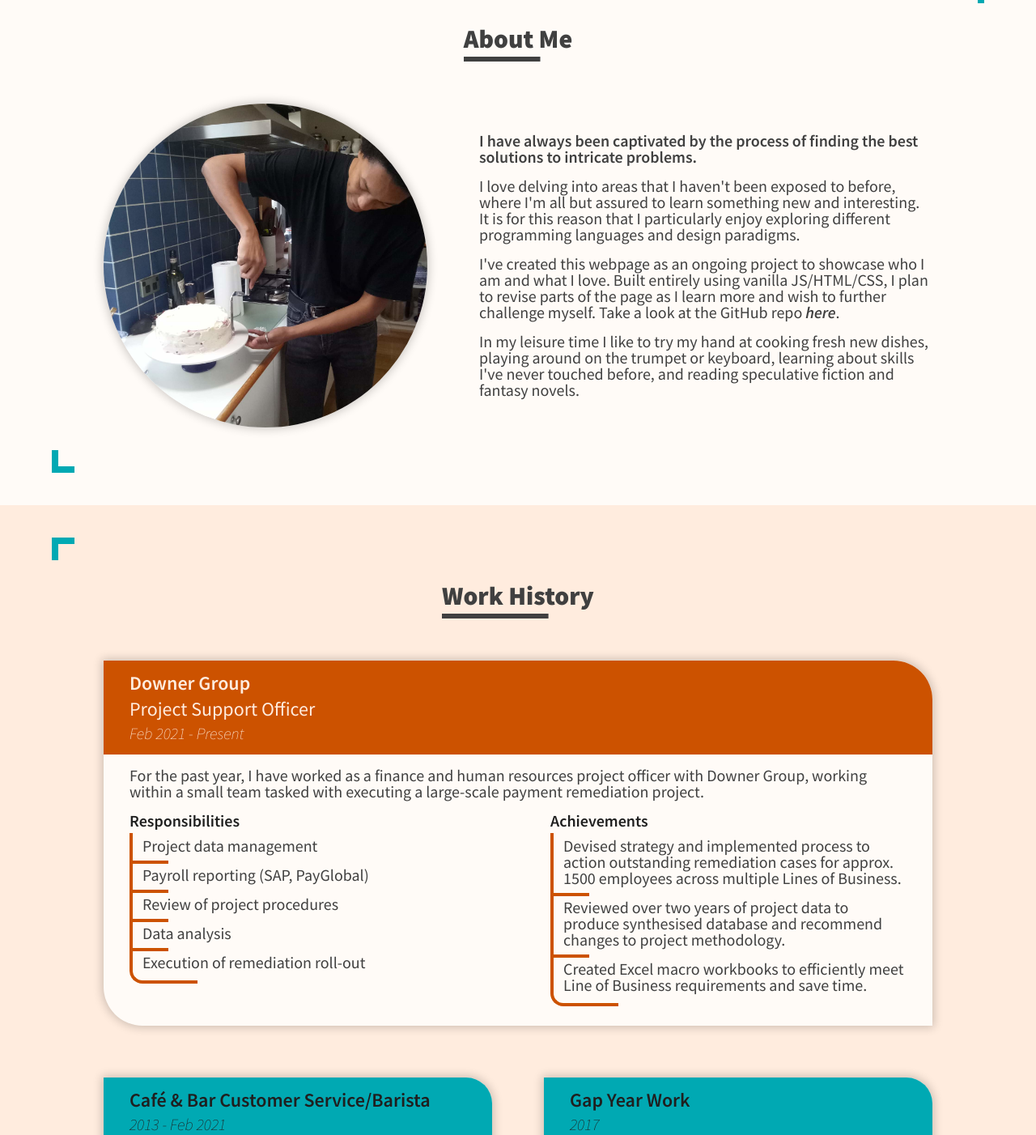
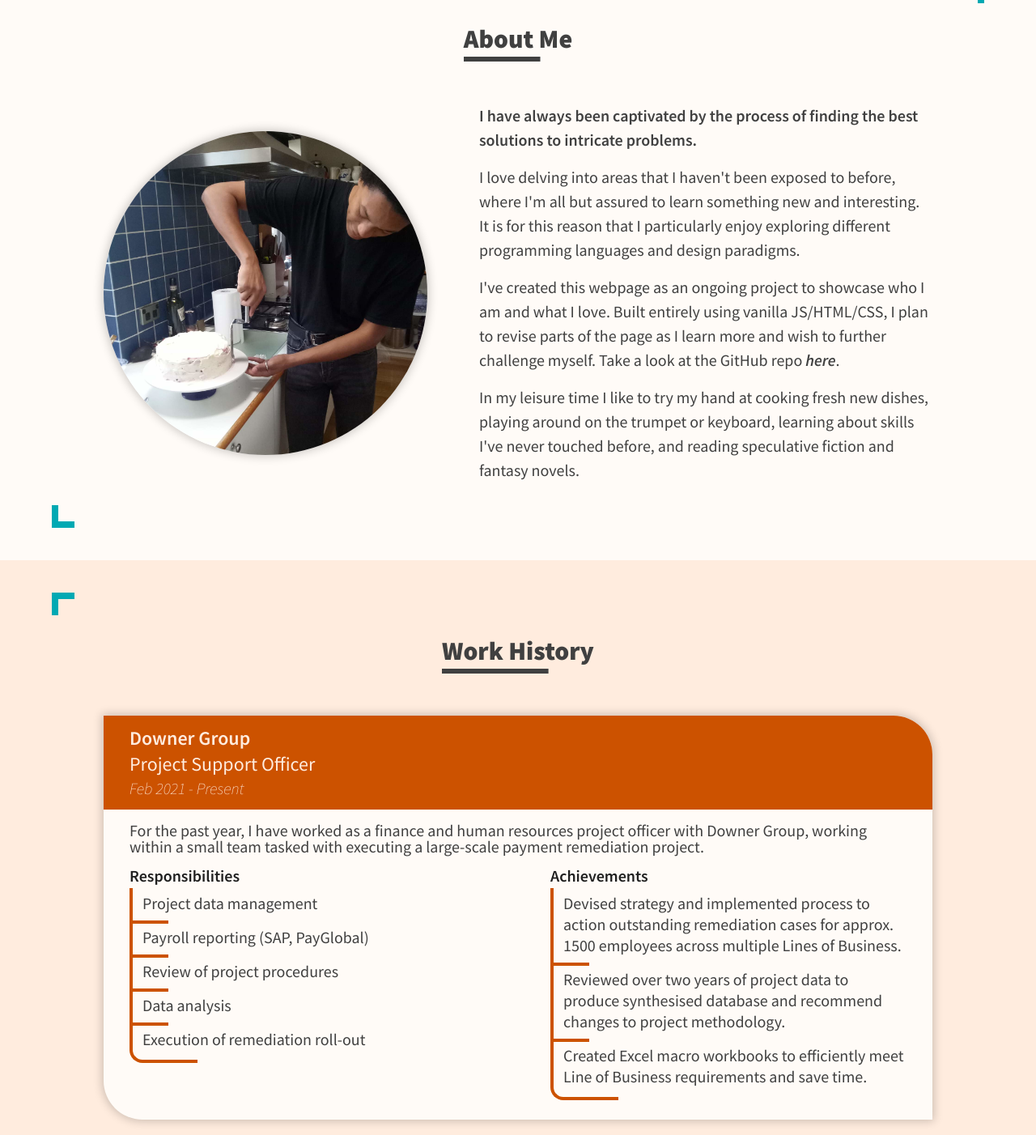
Before and after one commit to DustyPriest/resume-page, a plain HTML site: page index.html in a window 1280 px wide. Shown: the part 920-2322 px from the top of the page at 81% size. Drawn offline with Linux system fonts and the light colour scheme.

Commit message:
line height; app img link

```diff
--- a/index.html
+++ b/index.html
@@ -237,7 +237,7 @@
             </div>
           </div>
           <div class="project-card">
-            <a>
+            <a href="https://dustypriest.github.io/odin-calculator/">
               <div>
                 <img
                   src="./resources/unsplash-calculator-complete.jpg"
--- a/style.css
+++ b/style.css
@@ -387,6 +387,7 @@ h1 {
 
   color: var(--clr-text-secondary);
   font-size: 1.25rem;
+  line-height: 1.5;
 
   width: var(--txtbox-width);
 }
@@ -505,6 +506,11 @@ h3 {
 
 .work-list li {
   padding-bottom: var(--gap-sml);
+}
+
+.work-list li,
+.solo-card > p {
+  line-height: 1.3;
 }
 
 .work-list li:last-child {
```
